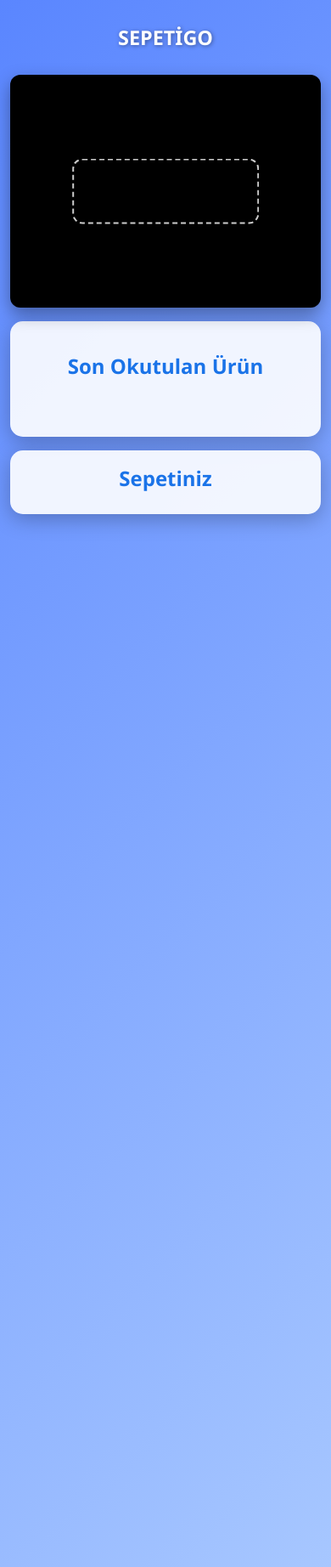
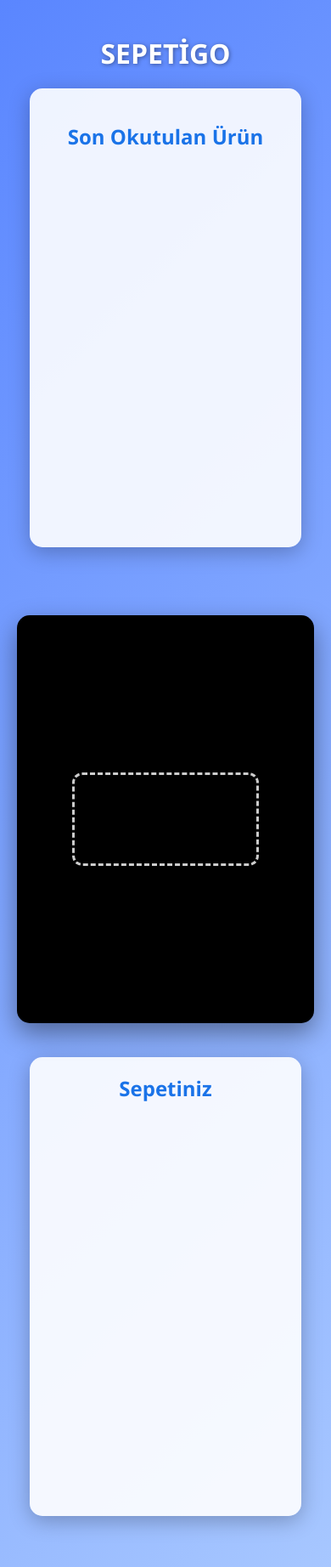
Before and after one commit to ensyilmaz/Sepetigo, a Django app: page / in a window 390 px wide. Shown: the whole page at 85% size. Run offline with Django 5.2, Linux system fonts and the light colour scheme; some libraries are stand-ins or nearby versions.

Commit message:
home,backup

```diff
--- a/mybarcode/scanner/templates/home.html
+++ b/mybarcode/scanner/templates/home.html
@@ -2,7 +2,6 @@
 <html lang="tr">
 <head>
     <meta charset="UTF-8" />
-    <meta name="viewport" content="width=device-width, initial-scale=1.0">
     <title> SEPETİGO | Hoş Geldiniz </title>
     {% load static %}
     <script src="https://cdnjs.cloudflare.com/ajax/libs/quagga/0.12.1/quagga.min.js"></script>
@@ -195,90 +194,6 @@
             max-width: 980px;
             user-select: none;
         }
-        /* === Mobil uyumluluk (≤768px) === */
-@media (max-width: 768px) {
-  /* Genel: daha sıkı boşluklar, akışkan başlık boyutu */
-  body { padding: 12px; }
-  h1 { font-size: clamp(1.25rem, 6vw, 1.8rem); margin-bottom: 12px; }
-
-  /* İki kolon yerine tek kolon */
-  #container {
-    flex-direction: column;
-    align-items: stretch;
-    gap: 16px;
-  }
-
-  /* Kartlar tam genişlikte */
-  #last-scanned,
-  #products-list {
-    width: 100%;
-    max-width: 100%;
-    height: auto;           /* 540px sabit yükseklik yerine içerik kadar */
-    padding: 16px;
-  }
-
-  /* ✅ Mobilde sıralama değişsin */
-  #video-container   { order: 1; }
-  #last-scanned      { order: 2; }
-  #products-list     { order: 3; }
-}
-  /* Ürün görseli ekrana sığsın */
-  #last-scanned img {
-    max-width: 100%;
-    width: 100%;
-    height: auto;
-    max-height: 50vh;       /* dikeyde ekranın yarısını geçmesin */
-  }
-
-  /* Kamera alanı tam genişlik + sabit orana yakın görünüm */
-  #video-container {
-    width: 100%;
-    max-width: 100%;
-    height: auto;           /* sabit 480px yerine akışkan */
-    aspect-ratio: 4/3;      /* destekleyen tarayıcılarda oran korunsun */
-    margin-top: 16px;
-    border-radius: 12px;
-    box-shadow: 0 8px 20px rgba(0,0,0,0.35);
-  }
-
-  #video-container canvas,
-  #video-container video {
-    width: 100%;
-    height: 100%;
-    object-fit: cover;
-  }
-
-  /* Barkod kılavuzu kutusu biraz küçülsün */
-  #barcode-guide {
-    width: 60%;
-    height: 28%;
-    border-width: 2px;
-  }
-
-  /* Liste satırları daha kompakt */
-  #products-list ul { max-height: none; }
-  #products-list li { padding: 8px 12px; }
-
-  /* Butonlar daha büyük dokunma hedefi */
-  .quantity-controls {
-    gap: 12px;
-  }
-  .quantity-controls button {
-    padding: 10px 16px;
-    font-size: 1.1rem;
-    border-radius: 10px;
-  }
-  .quantity-display {
-    min-width: 32px;
-    font-size: 1.1rem;
-  }
-}
-
-/* Çok küçük ekranlar (≤400px) için ekstra sıkı düzen */
-@media (max-width: 400px) {
-  #barcode-guide { width: 70%; height: 30%; }
-  .count-badge { padding: 2px 6px; font-size: 0.75em; }
-}
     </style>
 </head>
 <body>
@@ -307,11 +222,11 @@
 
     <div id="not-found"></div>
 
-  <script>
-document.addEventListener("DOMContentLoaded", function () {
+   <script>
+document.addEventListener("DOMContentLoaded", function() {
     const lastScannedImage = document.getElementById('product-image');
-    const lastScannedName  = document.getElementById('product-name');
-    const notFoundEl       = document.getElementById('not-found');
+    const lastScannedName = document.getElementById('product-name');
+    const notFoundEl = document.getElementById('not-found');
 
     if (!navigator.mediaDevices || !navigator.mediaDevices.getUserMedia) {
         alert("Tarayıcınız kamera erişimini desteklemiyor.");
@@ -320,15 +235,16 @@ document.addEventListener("DOMContentLoaded", function () {
 
     const lastScanTimes = {};
     const productCounts = {};
-    const productNames  = {};
+    const productNames = {};
 
     function updateProductList() {
         const ul = document.getElementById('product-items');
         ul.innerHTML = '';
 
-        for (const code in productCounts) {
+        for(const code in productCounts){
             const li = document.createElement('li');
 
+            // Ürün adı ve adet göstergesi div
             const topRow = document.createElement('div');
             topRow.style.display = 'flex';
             topRow.style.alignItems = 'center';
@@ -337,9 +253,10 @@ document.addEventListener("DOMContentLoaded", function () {
             const nameSpan = document.createElement('span');
             nameSpan.textContent = productNames[code] || "Bilinmeyen Ürün";
             nameSpan.style.fontWeight = '600';
+
             topRow.appendChild(nameSpan);
 
-            if (productCounts[code] > 1) {
+            if(productCounts[code] > 1){
                 const countBadge = document.createElement('span');
                 countBadge.className = 'count-badge';
                 countBadge.textContent = productCounts[code] + 'x';
@@ -348,6 +265,7 @@ document.addEventListener("DOMContentLoaded", function () {
 
             li.appendChild(topRow);
 
+            // Quantity controls (adet arttır/azalt)
             const controls = document.createElement('div');
             controls.className = 'quantity-controls';
 
@@ -361,11 +279,13 @@ document.addEventListener("DOMContentLoaded", function () {
             const plusBtn = document.createElement('button');
             plusBtn.textContent = '+';
 
+            // Artı-eksi butonlarına backend çağrısı ekle
             minusBtn.addEventListener('click', () => {
                 if (productCounts[code] > 1) {
                     productCounts[code]--;
                     countDisplay.textContent = productCounts[code];
                 } else {
+                    // Eğer 1 ise ve eksiye basıldıysa ürün silinecek
                     delete productCounts[code];
                     delete productNames[code];
                 }
@@ -381,6 +301,7 @@ document.addEventListener("DOMContentLoaded", function () {
             controls.appendChild(plusBtn);
 
             li.appendChild(controls);
+
             ul.appendChild(li);
         }
     }
@@ -388,17 +309,19 @@ document.addEventListener("DOMContentLoaded", function () {
     function updateQuantity(barcode, action) {
         fetch('/update_product_quantity/', {
             method: 'POST',
-            headers: { 'Content-Type': 'application/json' },
-            body: JSON.stringify({ barcode, action })
+            headers: {'Content-Type': 'application/json'},
+            body: JSON.stringify({barcode: barcode, action: action})
         })
-        .then(res => res.json())
+        .then(response => response.json())
         .then(data => {
-            if (data.quantity !== undefined) {
+            if(data.quantity !== undefined){
                 productCounts[barcode] = data.quantity;
                 updateProductList();
             }
         })
-        .catch(err => console.error('Miktar güncelleme hatası:', err));
+        .catch(err => {
+            console.error('Miktar güncelleme hatası:', err);
+        });
     }
 
     Quagga.init({
@@ -406,12 +329,14 @@ document.addEventListener("DOMContentLoaded", function () {
             name: "Live",
             type: "LiveStream",
             target: document.querySelector('#video-container'),
-            constraints: { facingMode: "environment" }
+            constraints: {
+                facingMode: "environment"
+            }
         },
         decoder: {
             readers: ["code_128_reader", "ean_reader", "ean_8_reader", "code_39_reader", "upc_reader"]
         }
-    }, function (err) {
+    }, function(err) {
         if (err) {
             console.error(err);
             alert("Quagga başlatılamadı.");
@@ -420,52 +345,49 @@ document.addEventListener("DOMContentLoaded", function () {
         Quagga.start();
     });
 
-    Quagga.onDetected(function (result) {
-        const code = result?.codeResult?.code;
-        if (!code) return;
+    Quagga.onDetected(function(result) {
+        const code = result.codeResult.code;
+        const now = Date.now();
 
-        const now = Date.now();
-        if (lastScanTimes[code] && (now - lastScanTimes[code]) < 3000) {
+        if(lastScanTimes[code] && (now - lastScanTimes[code]) < 3000){
             return;
         }
+
         lastScanTimes[code] = now;
 
         fetch('/check_barcode/', {
             method: 'POST',
-            headers: { 'Content-Type': 'application/json' },
-            body: JSON.stringify({ barcode: code })
+            headers: {'Content-Type': 'application/json'},
+            body: JSON.stringify({barcode: code})
         })
-        .then(res => res.json())
+        .then(response => response.json())
         .then(data => {
-            if (data.product_name && data.product_name !== "Ürün bulunamadı" && data.product_name !== "Ürün dosyası bulunamadı") {
+            if(data.product_name && data.product_name !== "Ürün bulunamadı" && data.product_name !== "Ürün dosyası bulunamadı"){
                 productNames[code] = data.product_name;
 
-                if (productCounts[code]) {
+                if(productCounts[code]){
                     productCounts[code]++;
                 } else {
                     productCounts[code] = 1;
                 }
 
                 lastScannedName.textContent = data.product_name;
-
-                // ✅ SADECE geçerli ürün bulunduğunda resmi güncelle
-                if (data.product_image) {
-                    lastScannedImage.src = data.product_image;
-                    lastScannedImage.style.display = 'block';
-                }
+                lastScannedImage.src = data.product_image;
+                lastScannedImage.style.display = 'block';
 
                 updateProductList();
                 notFoundEl.textContent = '';
             } else {
-                // ✅ Ürün bulunamadıysa mevcut son fotoğrafı KORU
                 notFoundEl.textContent = "Ürün bulunamadı: " + code;
-                // lastScannedName ve lastScannedImage'a dokunmuyoruz
+                lastScannedName.textContent = '';
+                lastScannedImage.style.display = 'none';
             }
         })
         .catch(err => {
             console.error(err);
-            // notFoundEl.textContent = "Bir hata oluştu.";
         });
     });
 });
 </script>
+</body>
+</html>
```
